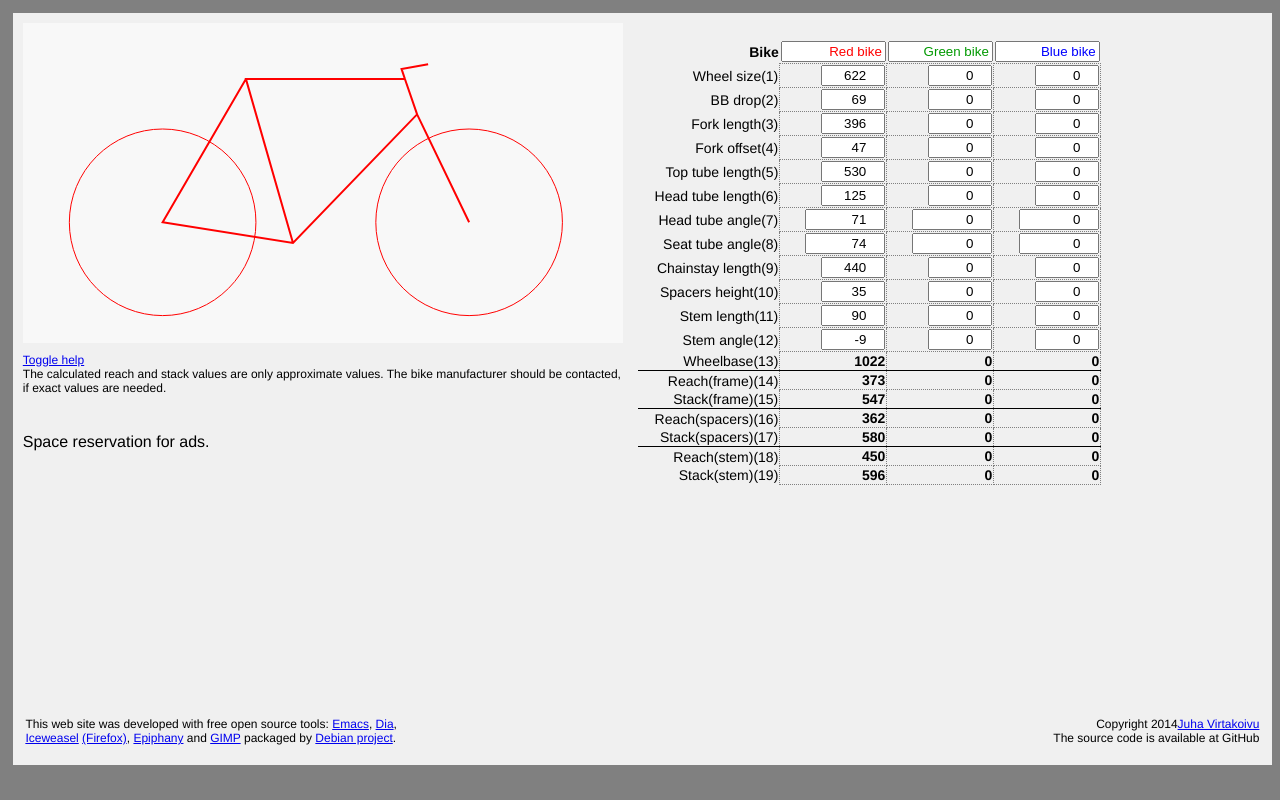
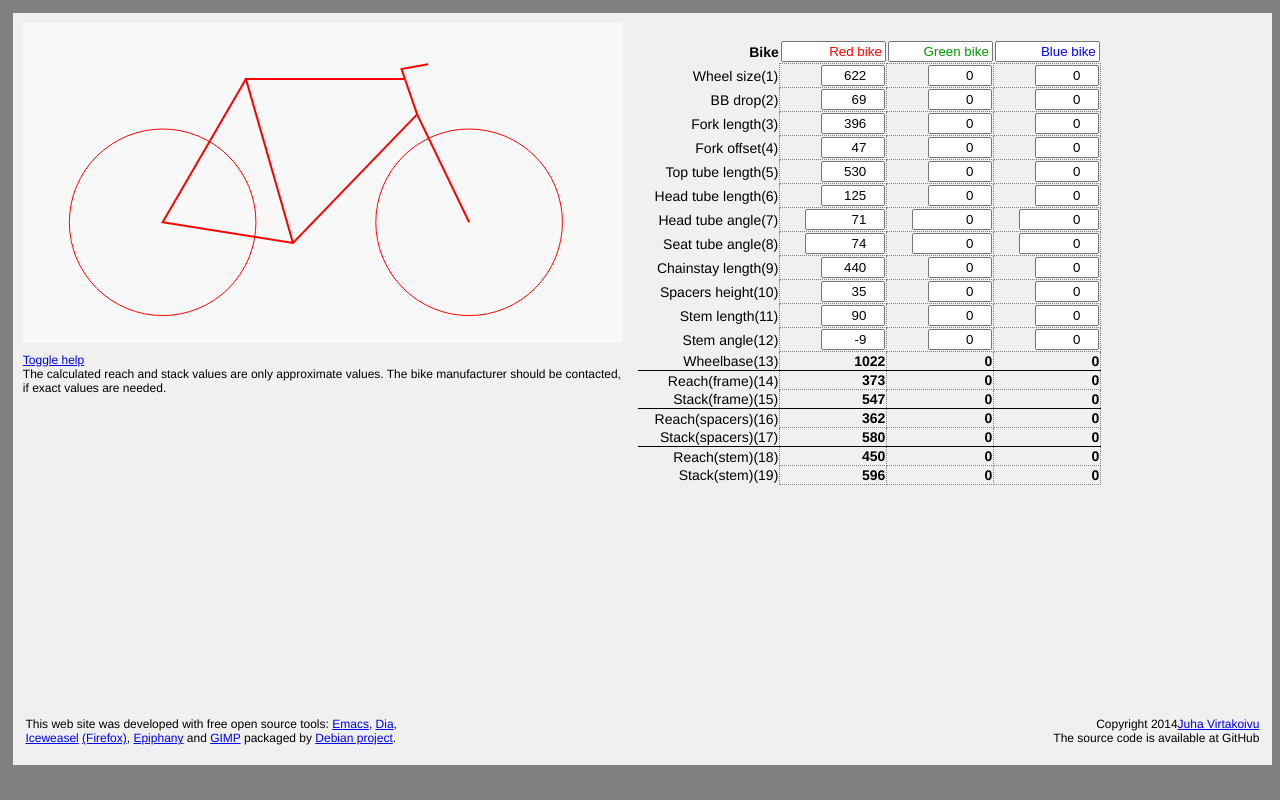
Before and after one commit to Yellow-Me/bikegeo, a plain HTML site: page index.html in a window 1280 px wide. Drawn offline with Linux system fonts and the light colour scheme.

Commit message:
Removed space for ads

```diff
--- a/bikegeo.css
+++ b/bikegeo.css
@@ -37,15 +37,6 @@ div.disclaimer
     top: 340px;
     max-width:610px;
     font-size:12px;
-}
-
-div.Ads
-{
-    position:absolute;
-    left: 10px;
-    top: 420px;
-    max-width:610px;
-    height:150px;
 }
 
 div.footer
--- a/index.html
+++ b/index.html
@@ -48,9 +48,6 @@
       <div class="disclaimer">
 	<a href="#" id="helpLink"> Toggle help </a> <BR>
 	The calculated reach and stack values are only approximate values. The bike manufacturer should be contacted, if exact values are needed.
-      </div>
-      <div class="Ads">
-	Space reservation for ads.
       </div>
     </div>
     <script src="./bike.js"></script>
```
